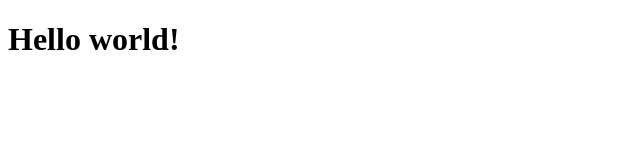
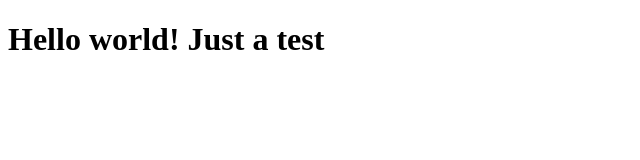
Before and after one commit to jmbromley/brief-test, a plain HTML site: page index.html in a window 1280 px wide. Shown: the whole page, without its empty margins (0-640 px from the left). Drawn offline with Linux system fonts and the light colour scheme.

Commit message:
Test branch

```diff
--- a/index.html
+++ b/index.html
@@ -11,7 +11,7 @@
   </head>
 
   <body>
-    <h1>Hello world!</h1>
+    <h1>Hello world! Just a test</h1>
   </body>
 
 </html>
```
